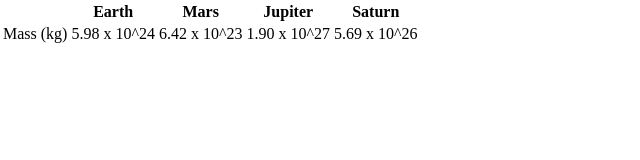
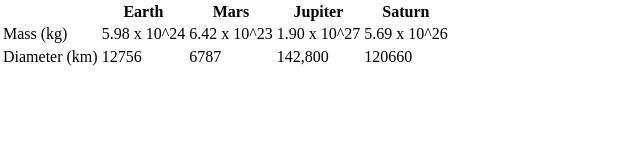
Before and after one commit to 8Kentonf/Lab5, a plain HTML site: page index.html in a window 1280 px wide. Shown: the whole page, without its empty margins (0-640 px from the left). Drawn offline with Linux system fonts and the light colour scheme; files that its build step writes are made by us from their sources.

Commit message:
adding diameter

```diff
--- a/index.html
+++ b/index.html
@@ -15,10 +15,21 @@
 <th>Jupiter</th>
 <th>Saturn</th>
 </tr>
+<tr>
 <td>Mass (kg)</td>
 <td>5.98 x 10^24</td>
 <td>6.42 x 10^23</td>
 <td>1.90 x 10^27</td>
 <td>5.69 x 10^26</td>
+</tr>
+<tr>
+<td>Diameter (km)</td>
+<td>12756</td>
+<td>6787</td>
+<td>142,800</td>
+<td>120660</td>
+</tr>
+
+</table>
 </body>
 </html>
```
